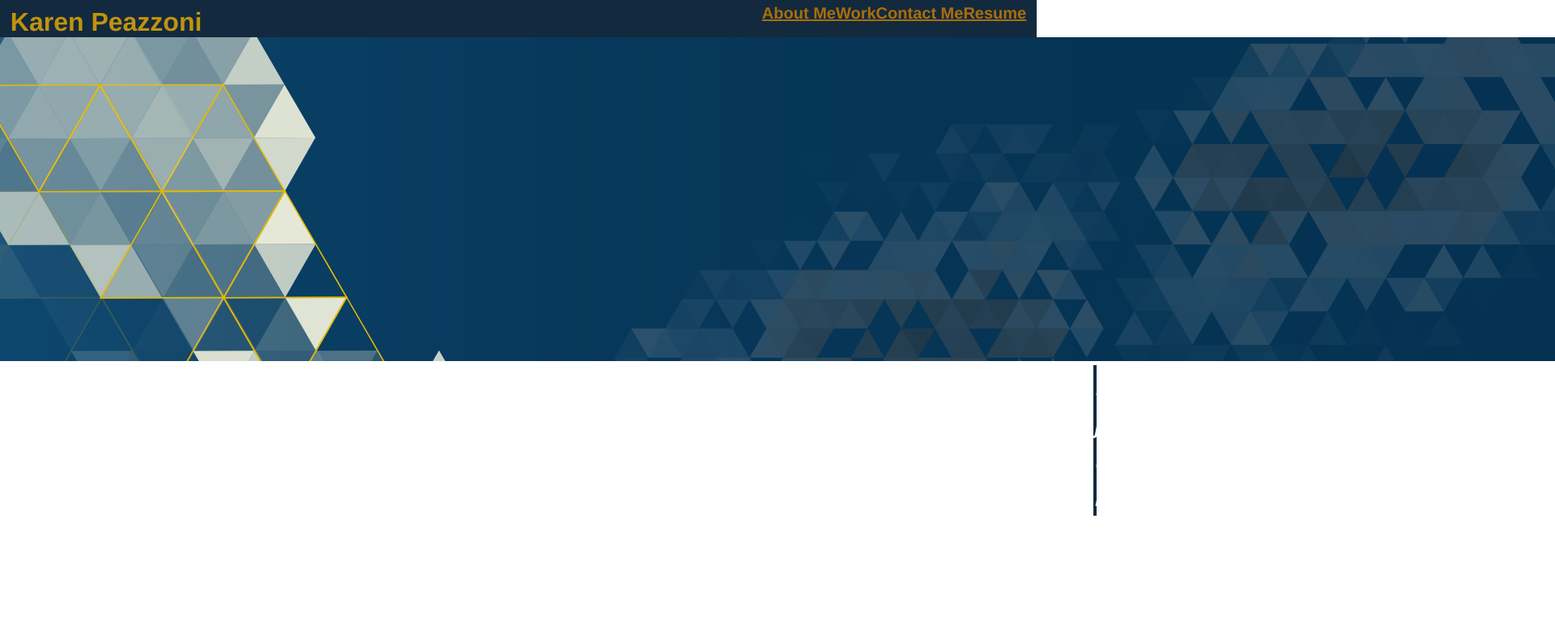
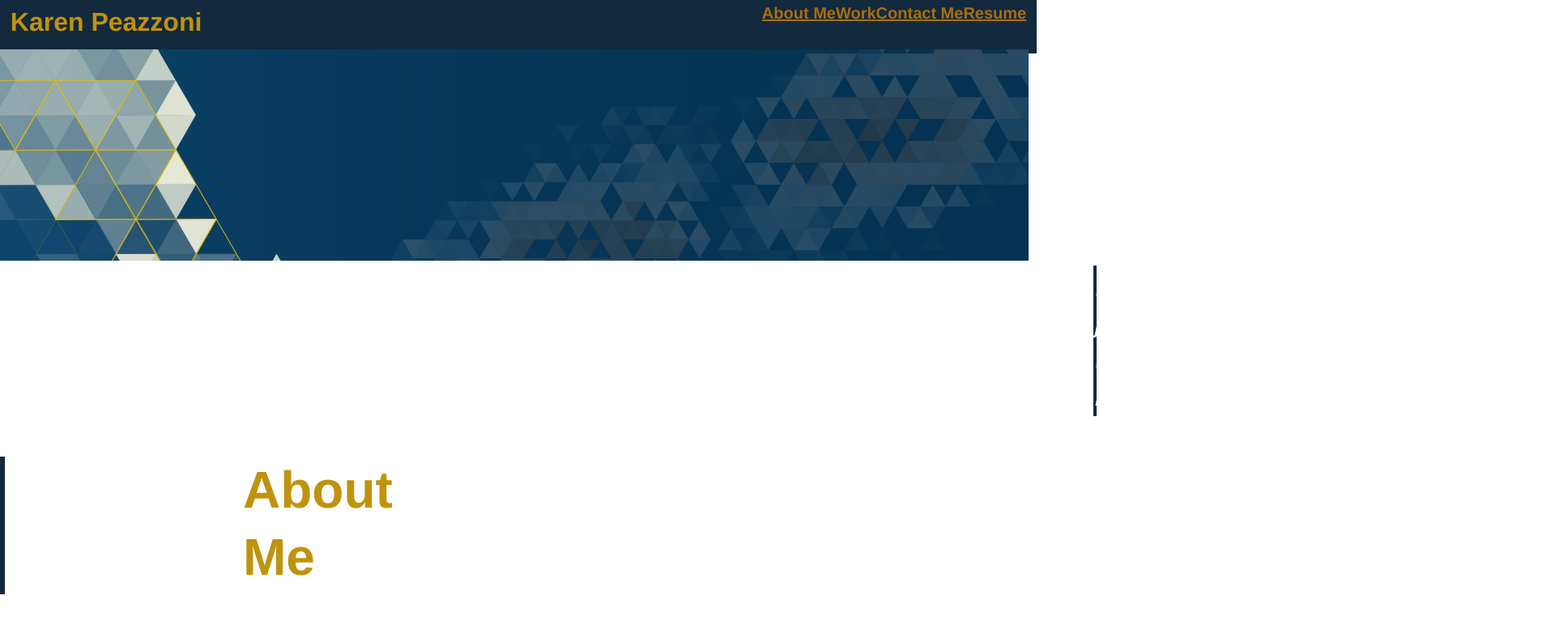
Before and after one commit to kpeazzoni/UTA-challenge-2, a plain HTML site: page index.html in a window 1280 px wide. Shown: the part 10-782 px from the top of the page at 81% size, 1920 px wide, since content can reach past the window. Drawn offline with Linux system fonts and the light colour scheme.

Commit message:
added vertical line

```diff
--- a/assets/css/style.css
+++ b/assets/css/style.css
@@ -3,7 +3,9 @@
     --light: rgb(192, 147, 14);
     --navlink-color: #a96f0b;
   }
-
+  * {
+    max: width 1920px;
+  }
   body {
     display: flex;
     flex-direction: column;
@@ -45,9 +47,10 @@
 
 img {
     /* position:relative; */
-    margin-top: -20px;
+    margin-top: -5px;
     margin-left: -36px;
     justify-content: safe;
+    max-width: 102%;
 }
 figcaption {
     background-color: var(--dark);
@@ -59,6 +62,18 @@ figcaption {
     max-width:fit-content
 }
   h2 {
-    margin: 2% 0;
-    font-size: 250%;
+        margin: 2% 0;
+        font-size: 400%;
+        font-family: 'Franklin Gothic Medium', 'Arial Narrow', Arial, sans-serif;
+        color: var(--light);
+        margin: 50px 0px 0px 300px;
   }
+  .vl {
+    border-right:
+    height: 500px;
+  }
+    .vl {
+        border-right: 6px solid var(--dark);
+        height: 170px;
+        margin-right: 1300px;
+    }
--- a/index.html
+++ b/index.html
@@ -24,7 +24,14 @@
 
   <main>
     <section>
-        <figure class="banner">
+        <div class="banner" width:100%>
             <img src="assets/Images/Navy Geometric Banner-less height.png" alt="Navy Geometric Banner">
             <figcaption>It's just the beginning...</figcaption>
-        </figure>
+        </div>
+        </section>
+    <section>
+
+        <div class="vl">
+        <h2>About<br>Me</h2>
+        </div>
+    </section>
```
